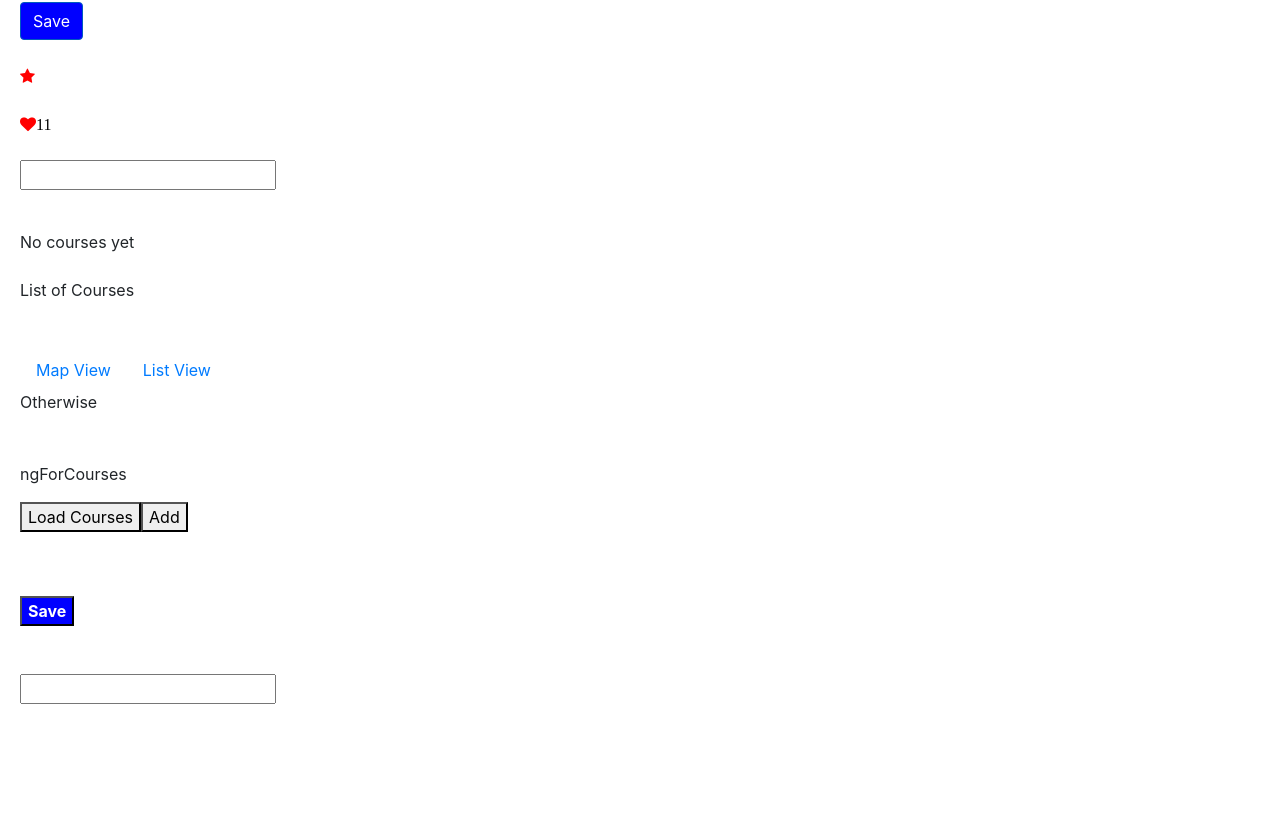
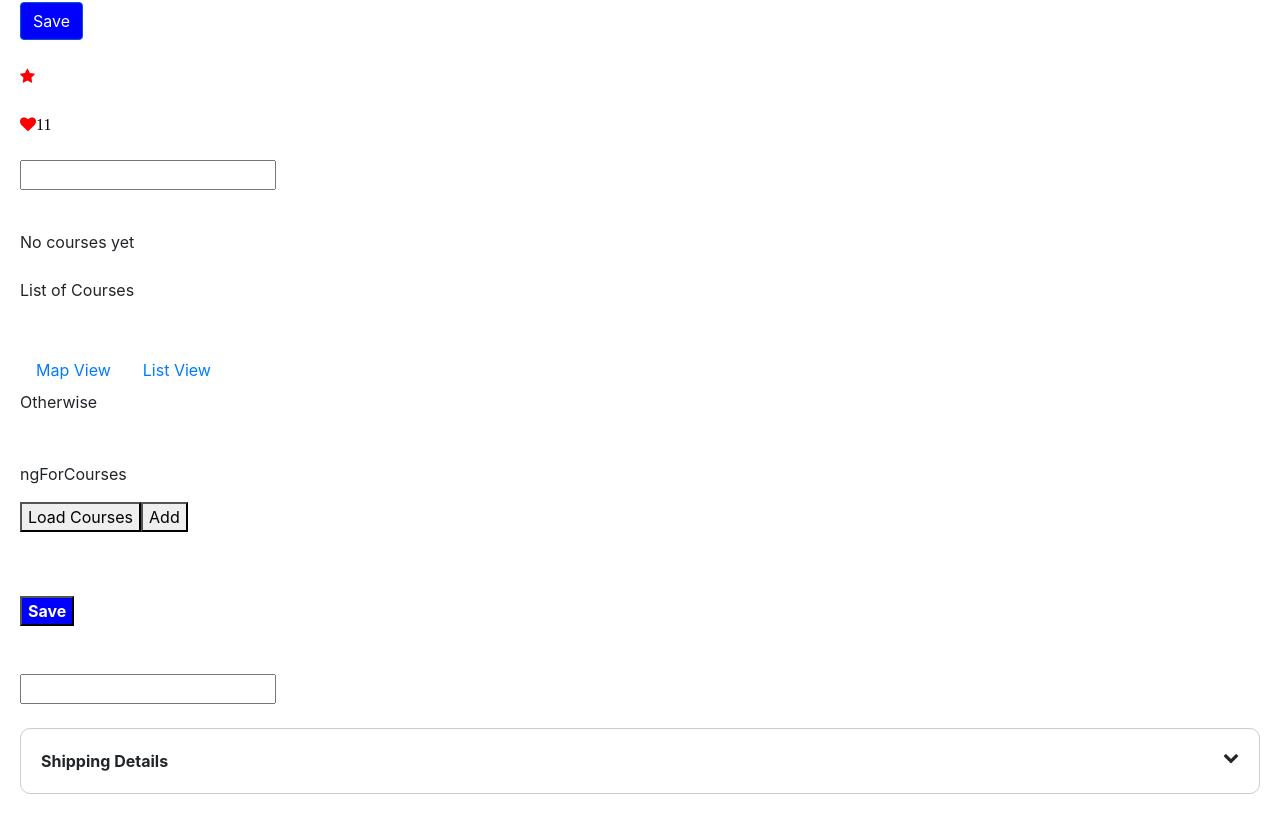
Before and after one commit to tabarino/FirstAngularProject, an Angular app: page / in a window 1280 px wide. Shown: the part 1242-2056 px from the top of the page. Before the commit the page ends 1966 px from the top, so only its background shows below. Built offline with nearby package versions, Linux system fonts and the light colour scheme.

Commit message:
Assignment 5: Exercise: ZippyComponent

```diff
--- a/src/app/app.component.html
+++ b/src/app/app.component.html
@@ -74,3 +74,7 @@
 <span>{{ task.assignee?.name }}</span>
 <br>
 <input type="text" [appInputFormat]="'uppercase'">
+<br><br>
+<zippy title="Shipping Details">
+    Shipping Details Content
+</zippy>
--- a/src/app/app.module.ts
+++ b/src/app/app.module.ts
@@ -12,6 +12,7 @@ import { TestBoxCasePipe } from './test-box-case.pipe';
 import { PanelComponent } from './panel/panel.component';
 import { LikeComponent } from './like/like.component';
 import { InputFormatDirective } from './input-format.directive';
+import { ZippyComponent } from './zippy/zippy.component';
 
 // You have to register all Components, Pipes and Directives on NgModule
 @NgModule({
@@ -24,7 +25,8 @@ import { InputFormatDirective } from './input-format.directive';
     TestBoxCasePipe,
     PanelComponent,
     LikeComponent,
-    InputFormatDirective
+    InputFormatDirective,
+    ZippyComponent
   ],
   imports: [
     BrowserModule,
--- /dev/null
+++ b/src/app/zippy/zippy.component.css
@@ -0,0 +1,23 @@
+.zippy {
+    border: 1px solid #ccc;
+    border-radius: 10px;
+}
+
+.zippy-heading {
+    font-weight: bold;
+    padding: 20px;
+    cursor: pointer;
+}
+
+.zippy-body {
+    padding: 20px;
+}
+
+.expanded {
+    background: #f0f0f0;
+    border-radius: 10px;
+}
+
+.fa {
+    float: right;
+}
--- /dev/null
+++ b/src/app/zippy/zippy.component.html
@@ -0,0 +1,21 @@
+<div class="zippy">
+    <div
+        class="zippy-heading"
+        [class.expanded]="isExpanded"
+        (click)="toggle()"
+    >
+        {{ title }}
+
+        <i
+            class="fa"
+            [ngClass]="{
+                'fa-chevron-up': isExpanded,
+                'fa-chevron-down': !isExpanded
+            }"
+            aria-hidden="true"
+        ></i>
+    </div>
+    <div *ngIf="isExpanded" class="zippy-body">
+        <ng-content></ng-content>
+    </div>
+</div>
--- /dev/null
+++ b/src/app/zippy/zippy.component.ts
@@ -0,0 +1,20 @@
+import { Component, OnInit, Input } from '@angular/core';
+
+@Component({
+  selector: 'zippy',
+  templateUrl: './zippy.component.html',
+  styleUrls: ['./zippy.component.css']
+})
+export class ZippyComponent implements OnInit {
+  @Input('title') title: string;
+  isExpanded: boolean;
+
+  constructor() { }
+
+  ngOnInit(): void {
+  }
+
+  toggle() {
+    this.isExpanded = !this.isExpanded;
+  }
+}
--- a/tslint.json
+++ b/tslint.json
@@ -87,5 +87,10 @@
   },
   "rulesDirectory": [
     "codelyzer"
+  ],
+  "indent": [
+    true,
+    "spaces",
+    4
   ]
 }
```
Also changed, not shown: 1 other file (tests, documents, lock files or other folders).
